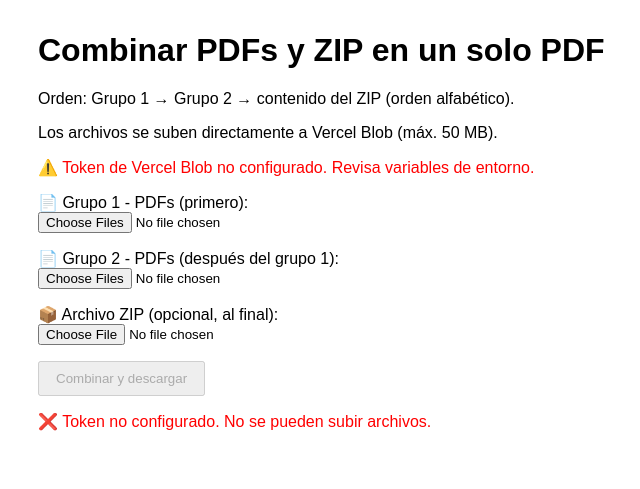
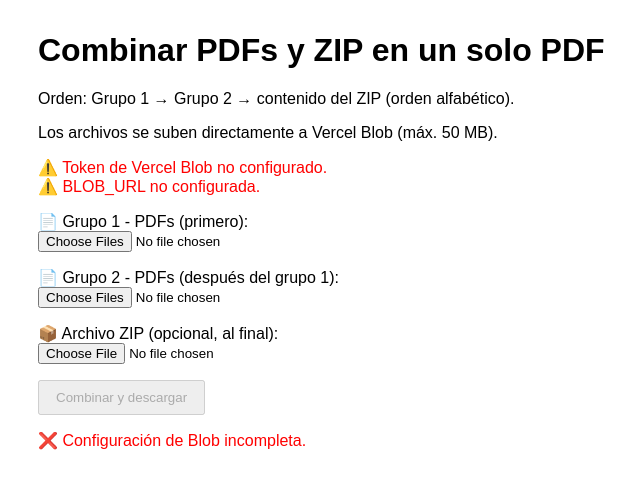
Before and after one commit to Nicolas-Ballesteros07/unir_archivos_pdf_v2, a Django app: page / in a window 1280 px wide. Shown: the top 489 px of the page, without its empty margins (202-842 px from the left). Run offline with Django 5.2, Linux system fonts and the light colour scheme.

Commit message:
Fix correcion del template views v2

```diff
--- a/app/templates/subir.html
+++ b/app/templates/subir.html
@@ -3,125 +3,309 @@
 <head>
     <title>Combinador de ZIP + PDFs (dos grupos de PDFs)</title>
     <meta charset="utf-8">
+
     <style>
-        body { font-family: Arial; margin: 2rem; }
-        .container { max-width: 800px; margin: auto; }
-        .error { color: red; }
-        .success { color: green; }
-        button { padding: 0.5rem 1rem; }
-        .file-input { margin: 1rem 0; }
+        body {
+            font-family: Arial;
+            margin: 2rem;
+        }
+
+        .container {
+            max-width: 800px;
+            margin: auto;
+        }
+
+        .error {
+            color: red;
+        }
+
+        .success {
+            color: green;
+        }
+
+        button {
+            padding: 0.5rem 1rem;
+        }
+
+        .file-input {
+            margin: 1rem 0;
+        }
     </style>
 </head>
 <body>
+
 <div class="container">
+
     <h1>Combinar PDFs y ZIP en un solo PDF</h1>
-    <p>Orden: Grupo 1 → Grupo 2 → contenido del ZIP (orden alfabético).</p>
-    <p>Los archivos se suben directamente a Vercel Blob (máx. 50 MB).</p>
-    {% if error %}<div class="error">{{ error }}</div>{% endif %}
+
+    <p>
+        Orden:
+        Grupo 1 → Grupo 2 → contenido del ZIP (orden alfabético).
+    </p>
+
+    <p>
+        Los archivos se suben directamente a Vercel Blob (máx. 50 MB).
+    </p>
+
+    {% if error %}
+        <div class="error">{{ error }}</div>
+    {% endif %}
+
     {% if not blob_token %}
-        <div class="error">⚠️ Token de Vercel Blob no configurado. Revisa variables de entorno.</div>
+        <div class="error">
+            ⚠️ Token de Vercel Blob no configurado.
+        </div>
+    {% endif %}
+
+    {% if not blob_url %}
+        <div class="error">
+            ⚠️ BLOB_URL no configurada.
+        </div>
     {% endif %}
 
     <form id="uploadForm">
         {% csrf_token %}
+
         <div class="file-input">
-            <label>📄 Grupo 1 - PDFs (primero):</label><br>
-            <input type="file" id="pdfFiles1" accept=".pdf" multiple>
+            <label>📄 Grupo 1 - PDFs (primero):</label>
+            <br>
+            <input
+                type="file"
+                id="pdfFiles1"
+                accept=".pdf"
+                multiple
+            >
         </div>
+
         <div class="file-input">
-            <label>📄 Grupo 2 - PDFs (después del grupo 1):</label><br>
-            <input type="file" id="pdfFiles2" accept=".pdf" multiple>
+            <label>📄 Grupo 2 - PDFs (después del grupo 1):</label>
+            <br>
+            <input
+                type="file"
+                id="pdfFiles2"
+                accept=".pdf"
+                multiple
+            >
         </div>
+
         <div class="file-input">
-            <label>📦 Archivo ZIP (opcional, al final):</label><br>
-            <input type="file" id="zipFile" accept=".zip">
+            <label>📦 Archivo ZIP (opcional, al final):</label>
+            <br>
+            <input
+                type="file"
+                id="zipFile"
+                accept=".zip"
+            >
         </div>
-        <button type="button" id="submitBtn">Combinar y descargar</button>
+
+        <button
+            type="button"
+            id="submitBtn"
+        >
+            Combinar y descargar
+        </button>
+
     </form>
+
     <div id="progress"></div>
+
 </div>
 
 <script>
-    const csrfToken = document.querySelector('[name=csrfmiddlewaretoken]')?.value || '';
+
+const csrfToken =
+    document.querySelector('[name=csrfmiddlewaretoken]')?.value || '';
+
 const BLOB_TOKEN = '{{ blob_token }}';
-    // URL CORRECTA de Vercel Blob (dominio público)
-    const BLOB_BASE_URL = 'https://blob.vercel.storage';
 
-    if (!BLOB_TOKEN) {
+/*
+    IMPORTANTE:
+    BLOB_URL debe ser la URL pública real
+    de tu Blob Store.
+*/
+const BLOB_BASE_URL = '{{ blob_url }}';
+
+if (!BLOB_TOKEN || !BLOB_BASE_URL) {
+
     document.getElementById('submitBtn').disabled = true;
-        document.getElementById('progress').innerHTML = '<p class="error">❌ Token no configurado. No se pueden subir archivos.</p>';
+
+    document.getElementById('progress').innerHTML =
+        '<p class="error">❌ Configuración de Blob incompleta.</p>';
 }
 
 async function subirABlob(file) {
-        // Generar un nombre único para evitar colisiones
+
     const timestamp = Date.now();
-        const nombreLimpio = file.name.replace(/[^a-zA-Z0-9.-]/g, '_');
-        const nombreUnico = `${timestamp}_${nombreLimpio}`;
-        const url = `${BLOB_BASE_URL}/${encodeURIComponent(nombreUnico)}`;
+
+    const nombreLimpio =
+        file.name.replace(/[^a-zA-Z0-9.-]/g, '_');
+
+    const nombreUnico =
+        `${timestamp}_${nombreLimpio}`;
+
+    const url =
+        `${BLOB_BASE_URL}/${encodeURIComponent(nombreUnico)}`;
 
     const response = await fetch(url, {
+
         method: 'PUT',
+
         headers: {
             'Authorization': `Bearer ${BLOB_TOKEN}`,
             'Content-Type': file.type
         },
+
         body: file
     });
+
     if (!response.ok) {
+
         let errorMsg = `HTTP ${response.status}`;
+
         try {
             const text = await response.text();
             errorMsg += `: ${text}`;
-            } catch(e) {}
-            throw new Error(`Fallo subida de ${file.name}: ${errorMsg}`);
         }
-        // La URL pública del blob es la misma que usamos para subir
+        catch(e) {}
+
+        throw new Error(
+            `Fallo subida de ${file.name}: ${errorMsg}`
+        );
+    }
+
     return url;
 }
 
-    document.getElementById('submitBtn').addEventListener('click', async () => {
-        if (!BLOB_TOKEN) {
-            alert('Token de Vercel Blob no disponible');
+document
+.getElementById('submitBtn')
+.addEventListener('click', async () => {
+
+    if (!BLOB_TOKEN || !BLOB_BASE_URL) {
+
+        alert(
+            'Configuración de Vercel Blob incompleta'
+        );
+
         return;
     }
-        const zipFile = document.getElementById('zipFile').files[0];
-        const pdfFiles1 = Array.from(document.getElementById('pdfFiles1').files);
-        const pdfFiles2 = Array.from(document.getElementById('pdfFiles2').files);
-        const progressDiv = document.getElementById('progress');
 
-        progressDiv.innerHTML = '<p>Subiendo archivos a almacenamiento...</p>';
+    const zipFile =
+        document.getElementById('zipFile').files[0];
+
+    const pdfFiles1 =
+        Array.from(
+            document.getElementById('pdfFiles1').files
+        );
+
+    const pdfFiles2 =
+        Array.from(
+            document.getElementById('pdfFiles2').files
+        );
+
+    const progressDiv =
+        document.getElementById('progress');
+
+    progressDiv.innerHTML =
+        '<p>Subiendo archivos...</p>';
+
     let zipUrl = null;
-        let pdfUrls1 = [], pdfUrls2 = [];
+    let pdfUrls1 = [];
+    let pdfUrls2 = [];
 
     try {
-            for (let f of pdfFiles1) pdfUrls1.push(await subirABlob(f));
-            for (let f of pdfFiles2) pdfUrls2.push(await subirABlob(f));
-            if (zipFile) zipUrl = await subirABlob(zipFile);
 
-            progressDiv.innerHTML = '<p>Procesando combinación...</p>';
+        for (const f of pdfFiles1) {
+            pdfUrls1.push(
+                await subirABlob(f)
+            );
+        }
+
+        for (const f of pdfFiles2) {
+            pdfUrls2.push(
+                await subirABlob(f)
+            );
+        }
+
+        if (zipFile) {
+            zipUrl = await subirABlob(zipFile);
+        }
+
+        progressDiv.innerHTML =
+            '<p>Procesando combinación...</p>';
+
         const formData = new FormData();
-            formData.append('zip_url', zipUrl || '');
-            pdfUrls1.forEach(url => formData.append('pdf_urls1', url));
-            pdfUrls2.forEach(url => formData.append('pdf_urls2', url));
-            formData.append('csrfmiddlewaretoken', csrfToken);
 
-            const response = await fetch('', { method: 'POST', body: formData });
+        formData.append(
+            'zip_url',
+            zipUrl || ''
+        );
+
+        pdfUrls1.forEach(url => {
+            formData.append(
+                'pdf_urls1',
+                url
+            );
+        });
+
+        pdfUrls2.forEach(url => {
+            formData.append(
+                'pdf_urls2',
+                url
+            );
+        });
+
+        formData.append(
+            'csrfmiddlewaretoken',
+            csrfToken
+        );
+
+        const response =
+            await fetch('', {
+                method: 'POST',
+                body: formData
+            });
+
         if (response.ok) {
-                const blob = await response.blob();
-                const link = document.createElement('a');
-                link.href = URL.createObjectURL(blob);
-                link.download = 'combinado.pdf';
+
+            const blob =
+                await response.blob();
+
+            const link =
+                document.createElement('a');
+
+            link.href =
+                URL.createObjectURL(blob);
+
+            link.download =
+                'combinado.pdf';
+
             link.click();
-                URL.revokeObjectURL(link.href);
-                progressDiv.innerHTML = '<p class="success">✅ PDF generado correctamente</p>';
+
+            URL.revokeObjectURL(
+                link.href
+            );
+
+            progressDiv.innerHTML =
+                '<p class="success">✅ PDF generado correctamente</p>';
+
         } else {
-                const errorText = await response.text();
-                progressDiv.innerHTML = `<p class="error">❌ Error: ${errorText}</p>`;
+
+            const errorText =
+                await response.text();
+
+            progressDiv.innerHTML =
+                `<p class="error">❌ Error: ${errorText}</p>`;
         }
+
     } catch (err) {
-            progressDiv.innerHTML = `<p class="error">❌ Error: ${err.message}</p>`;
+
+        progressDiv.innerHTML =
+            `<p class="error">❌ Error: ${err.message}</p>`;
     }
+
 });
+
 </script>
+
 </body>
 </html>
--- a/app/unir_archivos_zip/views.py
+++ b/app/unir_archivos_zip/views.py
@@ -4,11 +4,13 @@
 from django.views.decorators.http import require_http_methods
 from .utils import combinar_en_pdf_desde_urls
 
+
 @require_http_methods(['GET', 'POST'])
 def subir_y_combinar(request):
-    # Obtener variables de entorno necesarias
+
     blob_token = os.environ.get('BLOB_READ_WRITE_TOKEN', '')
-    blob_store_id = os.environ.get('BLOB_STORE_ID', '')  # Opcional, para construir la URL
+    blob_store_id = os.environ.get('BLOB_STORE_ID', '')
+    blob_url = os.environ.get('BLOB_URL', '')
 
     if request.method == 'POST':
         zip_url = request.POST.get('zip_url')
@@ -20,22 +22,39 @@
                 'error': 'Debes subir al menos un PDF o un ZIP.',
                 'blob_token': blob_token,
                 'blob_store_id': blob_store_id,
+                'blob_url': blob_url,
             })
 
         try:
-            pdf_bytes = combinar_en_pdf_desde_urls(zip_url, pdf_urls1, pdf_urls2)
-            response = HttpResponse(pdf_bytes, content_type='application/pdf')
-            response['Content-Disposition'] = 'attachment; filename="combinado.pdf"'
+            pdf_bytes = combinar_en_pdf_desde_urls(
+                zip_url,
+                pdf_urls1,
+                pdf_urls2
+            )
+
+            response = HttpResponse(
+                pdf_bytes,
+                content_type='application/pdf'
+            )
+
+            response['Content-Disposition'] = (
+                'attachment; filename="combinado.pdf"'
+            )
+
             return response
+
         except Exception as e:
             print(f"ERROR: {e}")
+
             return render(request, 'subir.html', {
                 'error': f'Error interno: {str(e)}',
                 'blob_token': blob_token,
                 'blob_store_id': blob_store_id,
+                'blob_url': blob_url,
             })
-    # GET
+
     return render(request, 'subir.html', {
         'blob_token': blob_token,
         'blob_store_id': blob_store_id,
+        'blob_url': blob_url,
     })
```
Lines whose indentation alone changed are shown as unchanged.
